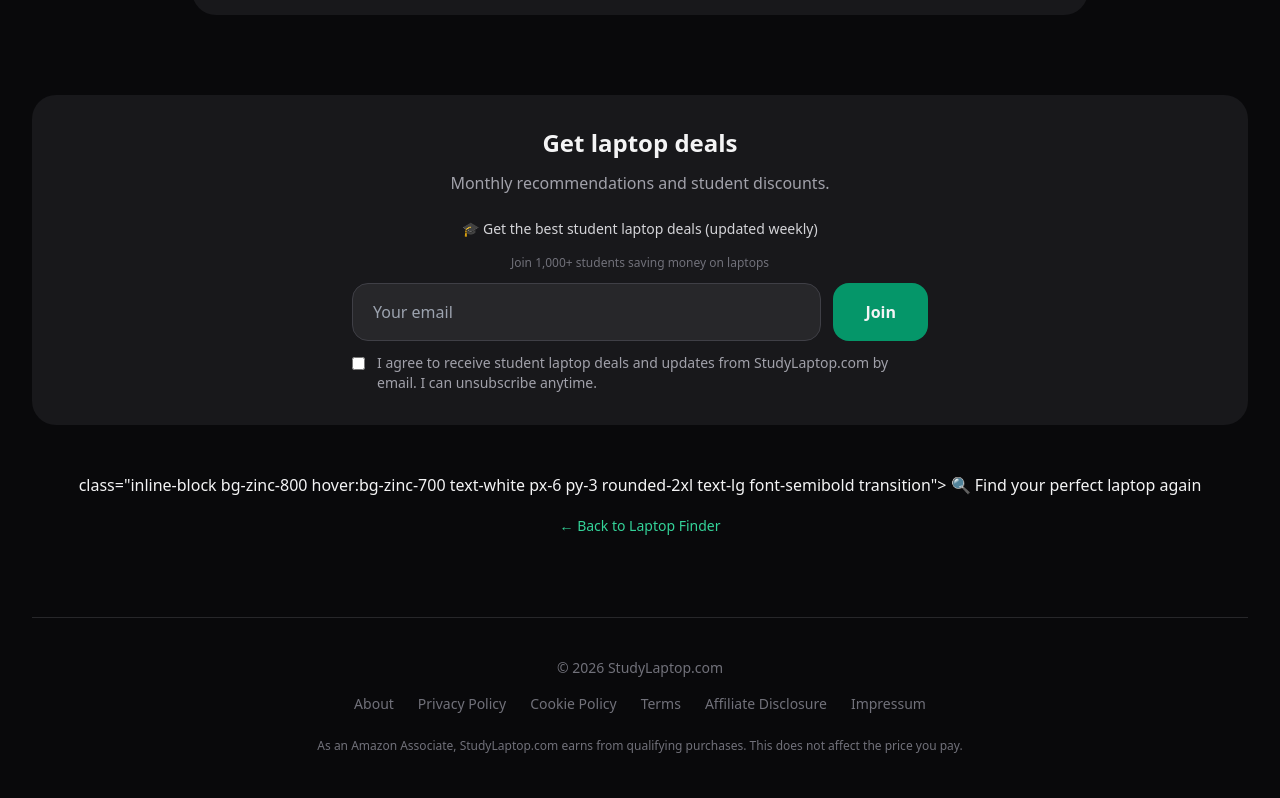
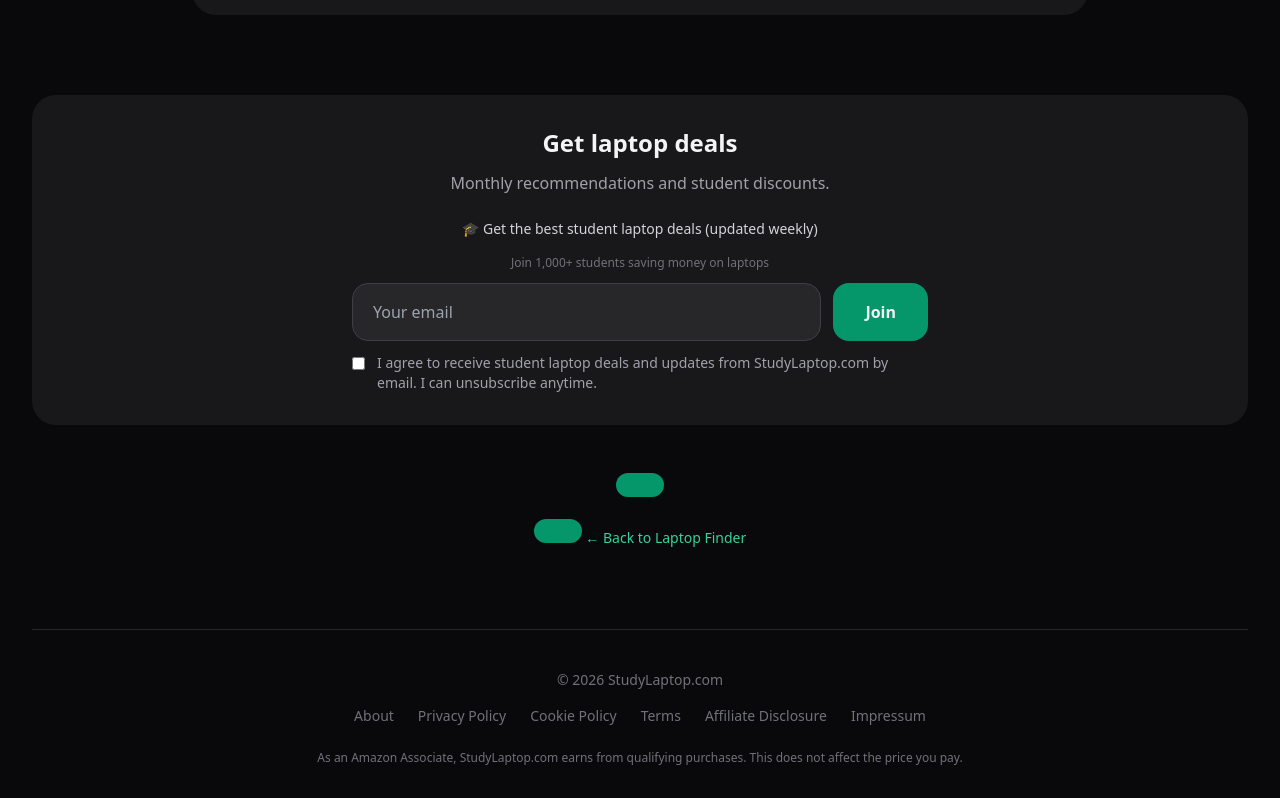
Before and after one commit to Srdjan73/studylaptop, a plain HTML site: page index.html in a window 1280 px wide. Shown: the part 2183-2981 px from the top of the page. Drawn offline with nearby package versions, Linux system fonts and the light colour scheme; a script that the page names is missing.

Commit message:
Update index.html

```diff
--- a/index.html
+++ b/index.html
@@ -234,13 +234,13 @@ button,a,input,select{-webkit-tap-highlight-color:transparent}
 </section>
 
 <div class="mt-12 text-center">
-  <a href="#quiz">
-     class="inline-block bg-zinc-800 hover:bg-zinc-700 text-white px-6 py-3 rounded-2xl text-lg font-semibold transition">
-   🔍 Find your perfect laptop again
-  </a>
+  <a href="#quiz"
+   class="inline-block bg-emerald-600 hover:bg-emerald-500 text-white px-6 py-3 rounded-2xl text-lg font-semibold transition"
+  🔍 Find your perfect laptop again
+</a>
 
   <p class="mt-4">
-    <a href="#quiz" class="text-emerald-400 hover:underline text-sm">
+  <a href="#quiz" class="text-emerald-400 hover:underline text-sm font-medium">
       ← Back to Laptop Finder
     </a>
   </p>
```
